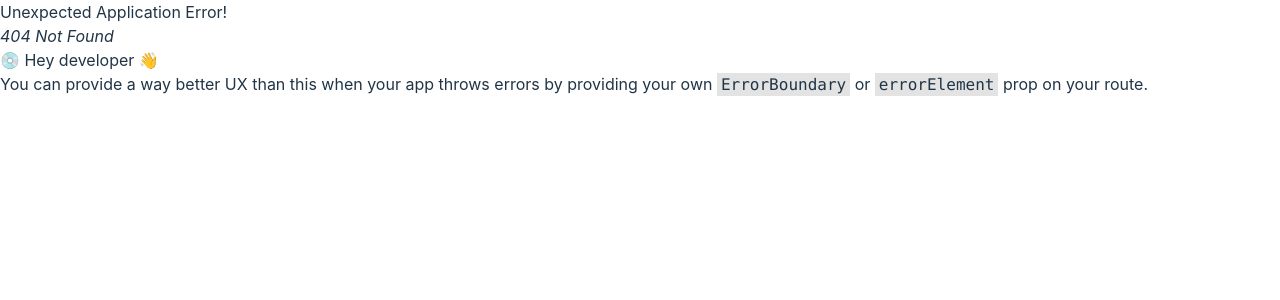
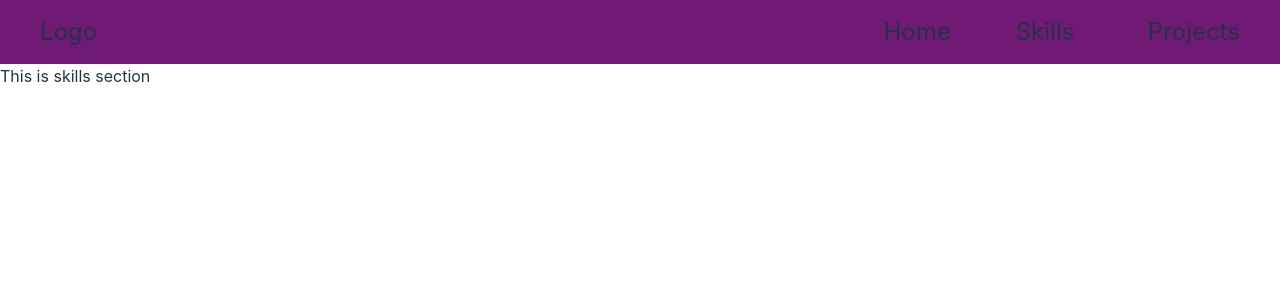
Before and after one commit to Flocky05/Logo, a React (Vite) app: page /skills in a window 1280 px wide. Before the commit this address had no page. Shown: the top 300 px of the page. Built offline with nearby package versions, Linux system fonts and the light colour scheme.

Commit message:
added skills section

```diff
--- /dev/null
+++ b/src/Components/Skills/Skills.jsx
@@ -0,0 +1,11 @@
+
+
+const Skills = () => {
+    return (
+        <div>
+            <h3>This is skills section</h3>
+        </div>
+    );
+};
+
+export default Skills;
```
Also changed, not shown: src/main.jsx (+12 -0 lines).
